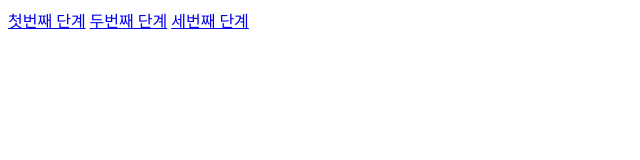
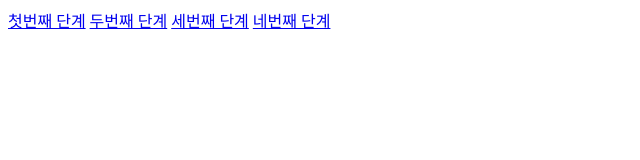
Before and after one commit to Jiyoungb7/basic_projrct, a plain HTML site: page basic_project/view/client.html in a window 1280 px wide. Shown: the whole page, without its empty margins (0-640 px from the left). Drawn offline with Linux system fonts and the light colour scheme.

Commit message:
네번째 단계

```diff
--- a/basic_project/view/client.html
+++ b/basic_project/view/client.html
@@ -8,5 +8,6 @@
 <a href="/one">첫번째 단계</a>
 <a href="/two">두번째 단계</a>
 <a href="/three">세번째 단계</a>
+<a href="/four">네번째 단계</a>
 </body>
 </html>
```
